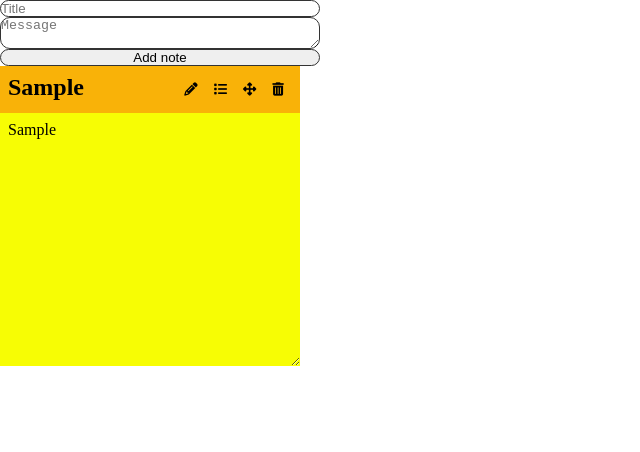
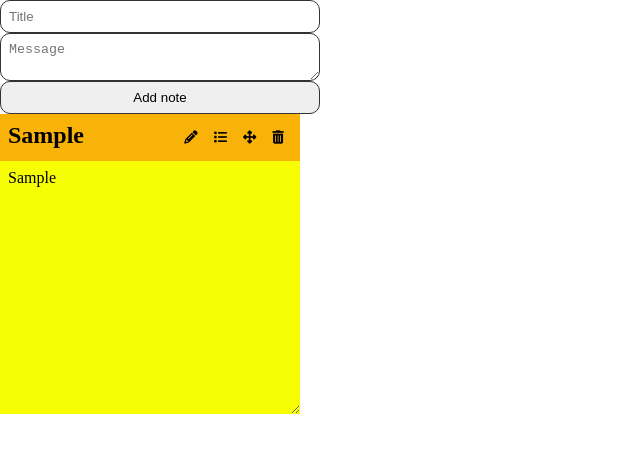
Before and after one commit to Haivex/sticky-notes, a website with bundled scripts: page src/static/index.html in a window 1280 px wide. Both pictures are taken after typing "Sample", "Sample" into the empty fields and a click on the button "Add note". Shown: the whole page, without its empty margins (0-640 px from the left). Built offline with nearby package versions, Linux system fonts and the light colour scheme.

Commit message:
chore: note container

```diff
--- a/src/add_note_form/addNoteForm.ts
+++ b/src/add_note_form/addNoteForm.ts
@@ -28,7 +28,7 @@ const addNoteForm = (): HTMLElement => {
     );
     messageTextarea.value = '';
     titleInput.value = '';
-    document.body.appendChild(createdNote.render());
+    document.querySelector('.noteContainer').appendChild(createdNote.render());
   });
 
   form.append(titleInput, messageTextarea, addButton);
--- a/src/app.ts
+++ b/src/app.ts
@@ -1,5 +1,11 @@
 import addNoteForm from './add_note_form/addNoteForm';
-import createDefaultStickyNote from './sticky_note/sticky-note-default';
+import createNoteContainer from './note_container/note-container';
 
-const app = (): HTMLElement => addNoteForm();
+const appContainer = document.createElement('div');
+appContainer.className = 'app';
+
+const app = (): HTMLElement => {
+  appContainer.append(addNoteForm(), createNoteContainer());
+  return appContainer;
+};
 export default app;
--- /dev/null
+++ b/src/note_container/note-container.ts
@@ -0,0 +1,8 @@
+const createNoteContainer = (): HTMLElement => {
+  const noteContainer = document.createElement('div');
+  noteContainer.className = 'noteContainer';
+
+  return noteContainer;
+};
+
+export default createNoteContainer;
--- a/src/static/index.css
+++ b/src/static/index.css
@@ -4,11 +4,25 @@
   padding: 0;
 }
 
+#root {
+  display: flex;
+}
+
+.app {
+  width: 100%;
+}
+
 .note {
-  position: absolute;
+  position: static;
   display: flex;
   flex-direction: column;
   justify-content: stretch;
+}
+
+.noteContainer {
+  width: 100%;
+  display: flex;
+  flex-wrap: wrap;
 }
 
 .note__header {
@@ -83,11 +97,13 @@
 }
 
 .titleInput {
+  padding: 8px;
   border: 1px solid #333;
   border-radius: 10px;
 }
 
 .messageTextarea {
+  padding: 8px;
   border: 1px solid #333;
   border-radius: 10px;
 }
@@ -101,4 +117,5 @@
 .addNote {
   border: 1px solid #333;
   border-radius: 10px;
+  padding: 8px;
 }
```
